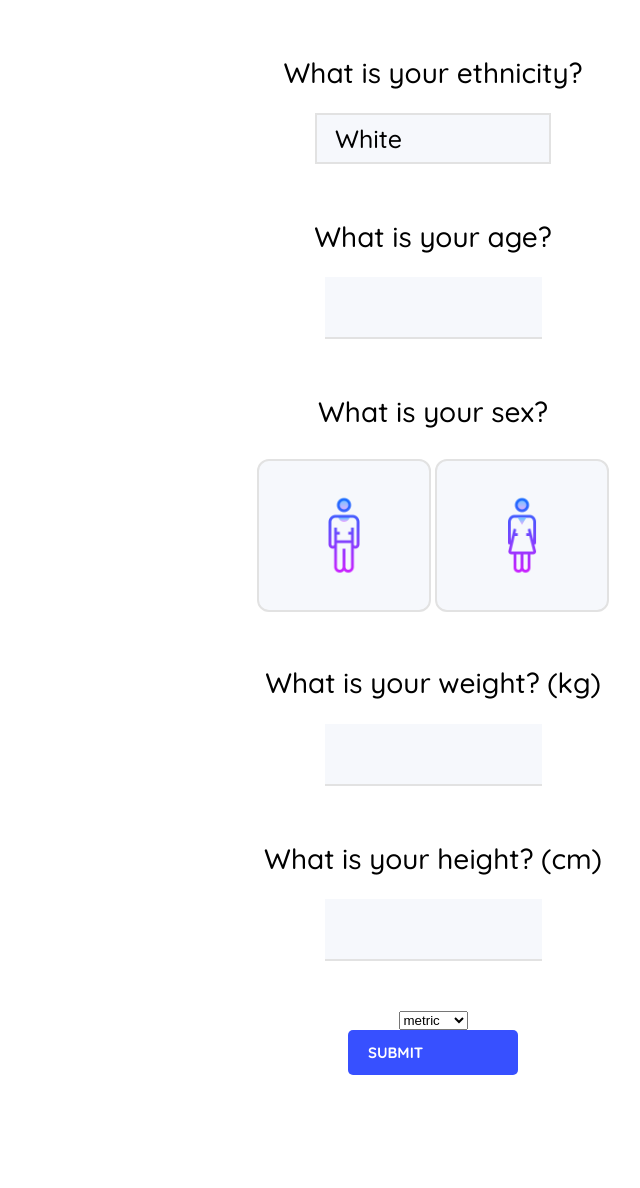
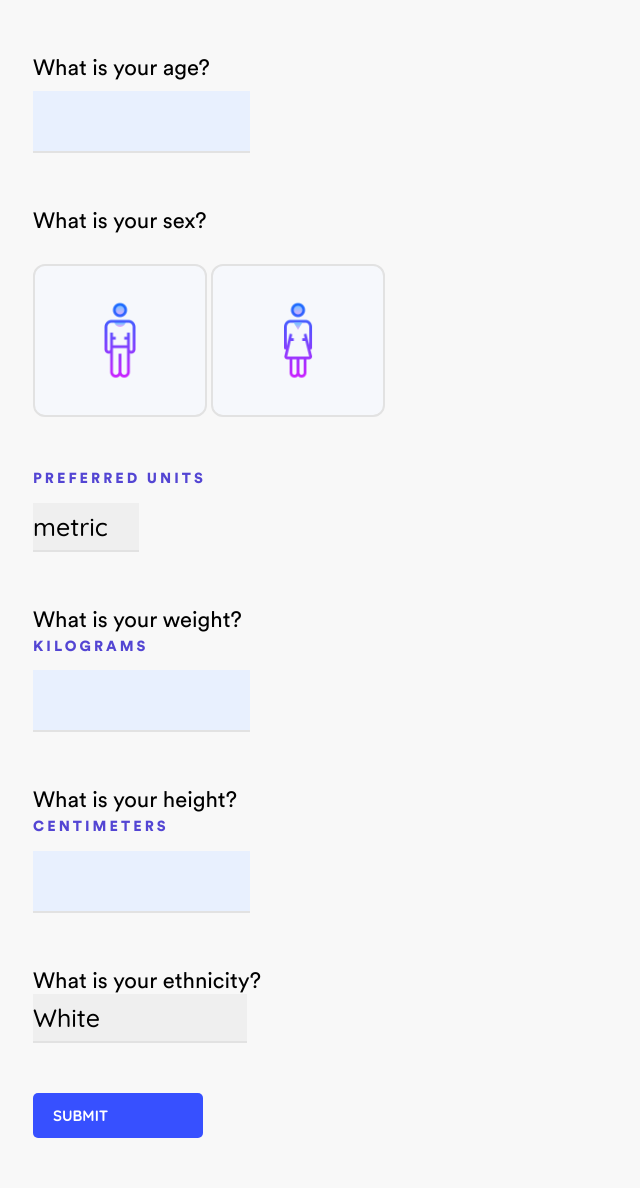
Before and after one commit to abishekc/sleep_norms, a PHP site: page / in a window 1280 px wide. Shown: the part 130-1318 px from the top of the page, without its empty margins (207-847 px from the left). Before the commit the page ends 1205 px from the top, so only its background shows below. Run offline with PHP 8.4, Linux system fonts and the light colour scheme.

Commit message:
finalized unit change and updated stylesheet

```diff
--- a/index.php
+++ b/index.php
@@ -18,12 +18,12 @@
                 var value = this.value;
                 if (value == "imperial"){
                     console.log("imperial updated");
-                    $('#weight_heading').text("What is your weight? (lbs)");
-                    $('#height_heading').text("What is your height? (inches)");
+                    $('#weight_units').text("POUNDS");
+                    $('#height_units').text("INCHES");
                 } else if(value == "metric"){
                     console.log("metric updated");
-                    $('#weight_heading').text("What is your weight? (kgs)");
-                    $('#height_heading').text("What is your height? (cm)");
+                    $('#weight_units').text("KILOGRAMS");
+                    $('#height_units').text("CENTIMETERS");
                 }
             });
         });
@@ -33,17 +33,7 @@
 <div id = "compass">
 	<div id = "left">
 		<form id="input_param" action="data.php" method="post">
-            <h2>What is your ethnicity?</h2>
-			<select name="ethnicity" id="ethnicity_input">
-			    <option value="white">White</option>
-			    <option value="black">Black</option>
-			    <option value="asian">Asian</option>
-			    <option value="hispanic">Hispanic</option>
-			    <option value="other">Other</option>
-			    <option value="prefer">Prefer Not to Say</option>
-			</select><br>
-
-			<h2>What is your age?</h2>
+			<h2 style="margin-bottom:10px;">What is your age?</h2>
 			<div id="age_div">
 				<input id="age_input" type="text" name="age"><br>
 			</div>
@@ -57,19 +47,32 @@
 				<label for="gender_female"><img src="img/female_v2.png" id="label_female"/></label>
 			</div><br>
 
-			<h2 id="weight_heading">What is your weight? (kg)</h2>
+            <h3>PREFERRED UNITS</h2>
+            <select name="metric" id="unit_input">
+			    <option value="metric">metric</option>
+			    <option value="imperial">imperial</option>
+			</select><br>
+
+			<h2 id="weight_heading">What is your weight?</h2>
+            <h3 id="weight_units">KILOGRAMS</h3>
 			<div id="weight_div">
 				<input id="age_input" type="text" name="weight"><br>
 			</div>
 
-			<h2 id="height_heading">What is your height? (cm)</h2>
+			<h2 id="height_heading">What is your height?</h2>
+            <h3 id="height_units">CENTIMETERS</h3>
 			<div id="height_div">
-				<input id="age_input" type="text" name="height"><br>
+				<input id="age_input" type="text" name="height">
 			</div>
 
-			<select name="metric" id="unit_input">
-			    <option value="metric">metric</option>
-			    <option value="imperial">imperial</option>
+            <h2>What is your ethnicity?</h2>
+			<select name="ethnicity" id="ethnicity_input">
+			    <option value="white">White</option>
+			    <option value="black">Black</option>
+			    <option value="asian">Asian</option>
+			    <option value="hispanic">Hispanic</option>
+			    <option value="other">Other</option>
+			    <option value="prefer">Prefer Not to Say</option>
 			</select><br>
 
 			<input type="submit" value="SUBMIT">
--- a/style.css
+++ b/style.css
@@ -1,5 +1,15 @@
 @import url('https://fonts.googleapis.com/css?family=Comfortaa:300,500,700&display=swap');
 @import url('https://fonts.googleapis.com/css?family=Karla:400,700|Quicksand:300,400,500,600,700&display=swap');
+@font-face {
+  font-family: CircularStd-Book;
+  src: url(./fonts/CircularStd-Book.ttf);
+}
+
+@font-face {
+  font-family: CircularStd-Black;
+  src: url(./fonts/CircularStd-Black.ttf);
+}
+
 html, body {
 	padding: 0px;
 	margin: 0px;
@@ -15,10 +25,19 @@ header {
 }
 
 h2{
-	font-family: Quicksand;
-	font-size: 28px;
+	font-family: "CircularStd-Book";
+	font-size: 22px;
 	font-weight: 500;
 	margin-top: 5px;
+    margin-bottom: 0px;
+}
+
+h3{
+    font-family: "CircularStd-Black";
+    font-size: 14.5px;
+    letter-spacing: 3px;
+    color: #5345d3;
+    margin-top: 5px;
 }
 
 #wrapper {
@@ -40,12 +59,8 @@ h2{
 	width: 800px;
 	padding: 50px;
 	margin: 0 auto;
-	background-color: white;
+	background-color: #f8f8f8;
 	border-radius: 10px;
-	text-align: center;
-}
-
-#input_param{
 }
 
 #age_title{
@@ -63,7 +78,7 @@ h2{
 	height: 40px;
 	border: none;
 	border-bottom: 2px solid #e2e2e2;
-	background-color: #f6f8fc;
+	background-color: #e8f0fe;
 	font-family: Quicksand;
 	font-size: 28px;
 	margin-bottom: 50px;
@@ -119,13 +134,16 @@ img {
 	height: 90px;
 }
 
-#ethnicity_input {
+#ethnicity_input, #unit_input {
 	appearance: none;
 	-webkit-appearance: none;
 	outline: none;
-	border: 2px solid #e2e2e2;
-	background-color: #f6f8fc;
-	padding: 10px 10px 10px 18px;
+    border: none;
+    text-align: left;
+    border-radius: 0px;
+	border-bottom: 2px solid #e2e2e2;
+	/*background-color: #f6f8fc;*/
+	padding: 10px 10px 10px 0px;
 	font-family: Quicksand;
 	font-size: 25px;
 	font-weight: 500;
```
